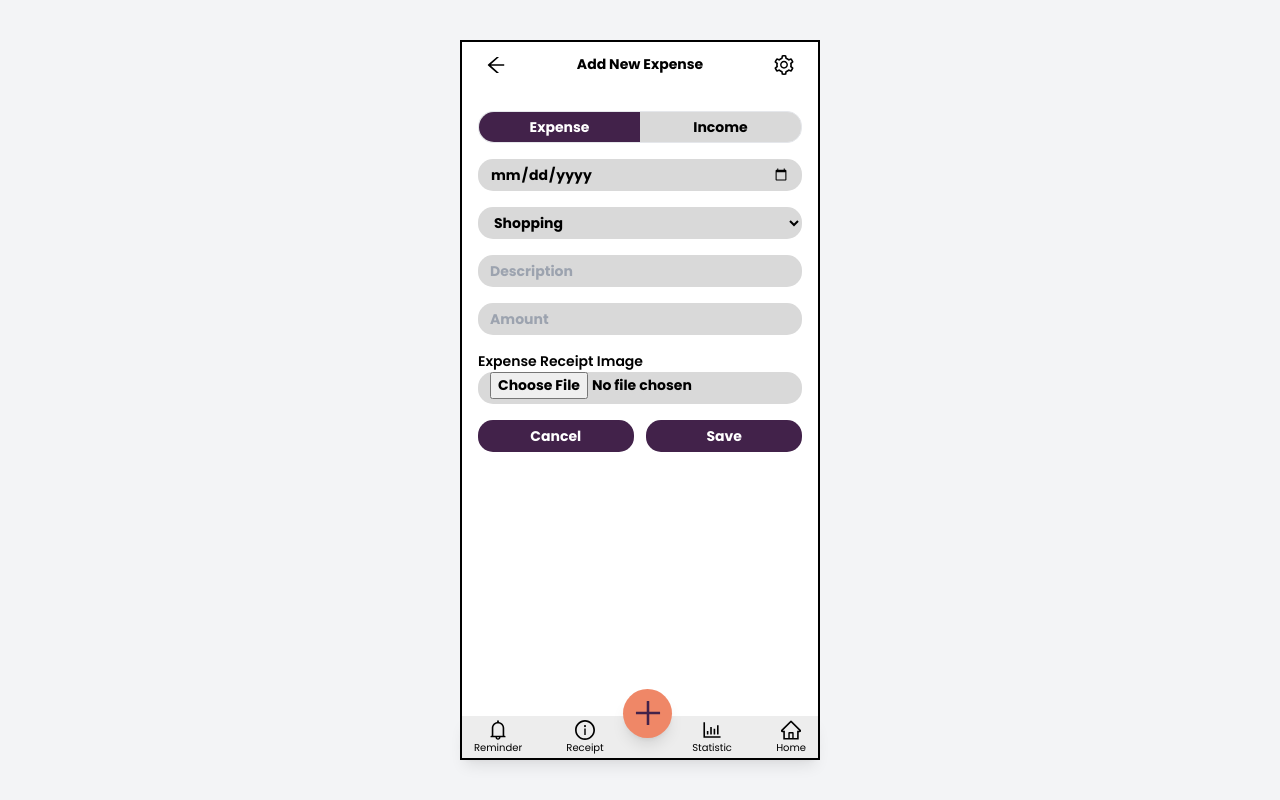
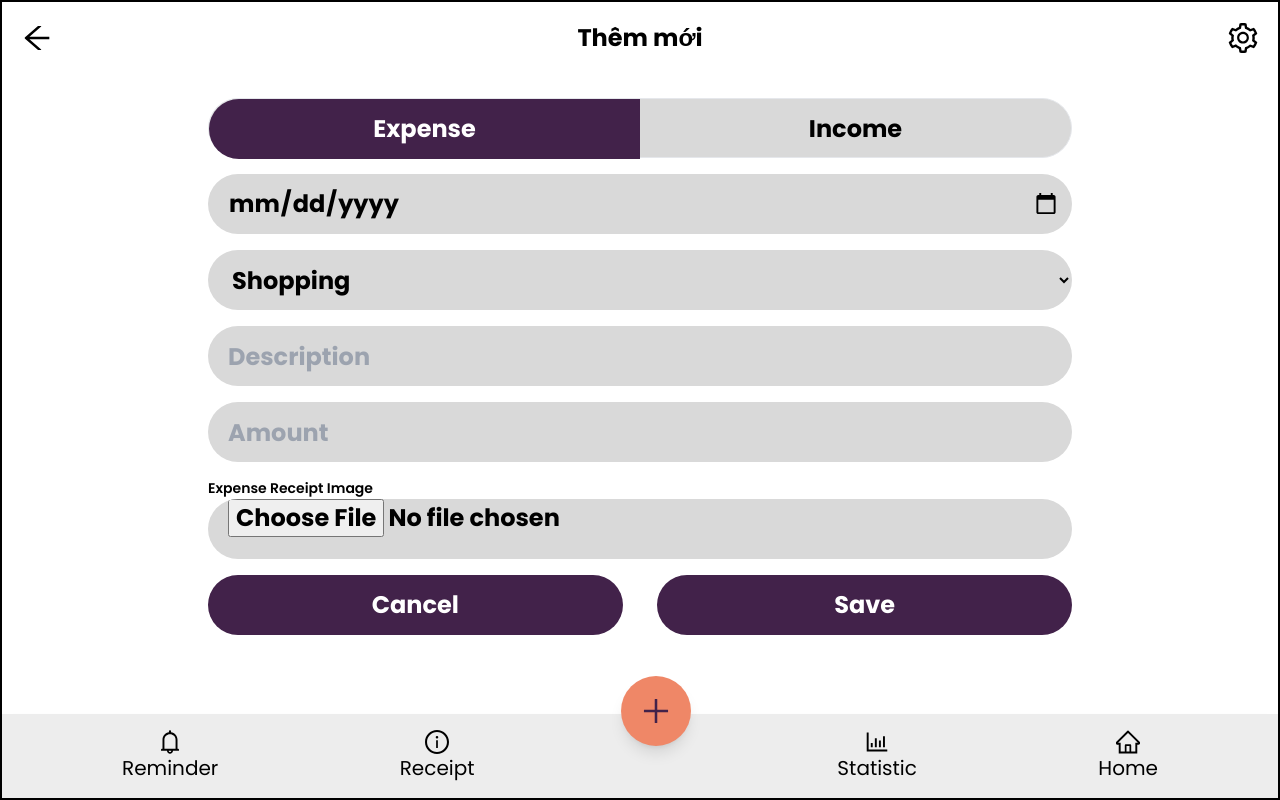
Before and after one commit to Hdang1612/TT11-11, a React (Create React App) app: page /add-expense in a window 1280 px wide. Built offline with nearby package versions, Linux system fonts and the light colour scheme.

Commit message:
feat: Responsive
display chart statistic

```diff
--- a/package.json
+++ b/package.json
@@ -8,8 +8,10 @@
     "@testing-library/jest-dom": "^5.17.0",
     "@testing-library/react": "^13.4.0",
     "@testing-library/user-event": "^13.5.0",
+    "chart.js": "^4.4.6",
     "date-fns": "^4.1.0",
     "react": "^18.3.1",
+    "react-chartjs-2": "^5.2.0",
     "react-dom": "^18.3.1",
     "react-redux": "^9.1.2",
     "react-router-dom": "^6.28.0",
--- a/src/component/ExpenseItem.js
+++ b/src/component/ExpenseItem.js
@@ -24,19 +24,19 @@ const ExpenseItem = ({ name, description, amount }) => {
   return (
     <div className="flex items-center  p-2 rounded-lg">
       <div
-        className={`w-[47px] h-[47px] flex items-center justify-center rounded-full text-black bg-[#CFBBD4] text-[20px] `}
+        className={`w-[47px] h-[47px] flex items-center justify-center rounded-full text-black bg-[#CFBBD4] text-[20px] md:w-[70px] md:h-[70px] md:text-[30px]  `}
 
       >
         {icon}
         {/* <ShoppingCartOutlined className="text-[20px]"></ShoppingCartOutlined> */}
       </div>
       <div className="ml-3">
-        <p className="text-[16px] font-regular text-[#000000]">{name}</p>
-        <p className="text-[12px] font-semibold text-[#AEABAB]">
+        <p className="text-[16px] md:text-2xl font-regular text-[#000000]">{name}</p>
+        <p className="text-[12px] md:text-xl font-semibold text-[#AEABAB]">
           {description}
         </p>
       </div>
-      <div className="ml-auto text-[16px] font-semibold text-[#000000]">
+      <div className="ml-auto text-[16px] md:text-2xl font-semibold text-[#000000]">
         {formatCurrency(amount)}
       </div>
     </div>
--- a/src/component/ExpenseList.js
+++ b/src/component/ExpenseList.js
@@ -14,7 +14,7 @@ const ExpenseList = ({ filter }) => {
 
 
   return (
-    <div>
+    <div className='max-h-[600px]  md:max-h-[520px]'>
       {groupedTransactions?.sorted?.map((group) => (
         <div key={group}>
           <p className=" text-[16px] font-medium">{group}</p>
--- a/src/layout/Header.js
+++ b/src/layout/Header.js
@@ -1,17 +1,17 @@
 import React from "react";
 import { ArrowLeftOutlined, SettingOutlined } from "@ant-design/icons"; // Import các icon từ ant-design
 import { Link } from "react-router-dom";
-function Header() {
+function Header({isUpdate=true}) {
   return (
-    <div className="flex justify-between items-center px-[24px] py-3 bg-transparent text-black ">
+    <div className="flex justify-between items-center px-[24px] py-3 bg-transparent md:p-5  text-black ">
       <Link to="/" className="flex items-center">
-        <ArrowLeftOutlined className="text-xl" />
+        <ArrowLeftOutlined className="text-xl md:text-3xl" />
       </Link>
 
-      <h1 className="text-[14px] font-bold">Add New Expense</h1>
+      <h1 className="text-[14px] md:text-2xl font-bold">{ isUpdate ? "Chỉnh sửa" :"Thêm mới" }</h1>
 
       <button className="flex items-center">
-        <SettingOutlined className="text-xl" />
+        <SettingOutlined className="text-xl md:text-3xl" />
       </button>
     </div>
   );
--- a/src/layout/Layout.js
+++ b/src/layout/Layout.js
@@ -4,7 +4,6 @@ function Layout() {
   return (
     <div className="w-[360px] h-[80vh] bg-gray-200 p-4 px-[18px] py-[22px]">
       <div className="bg-gray-200 h-full">
-        <p></p>
       </div>
     </div>
   )
--- a/src/layout/Menu.js
+++ b/src/layout/Menu.js
@@ -3,35 +3,35 @@ import { BellOutlined,InfoCircleOutlined,PlusOutlined,BarChartOutlined,HomeOutli
 import { Link } from 'react-router-dom';
 function Menu() {
   return (
-    <div className="absolute bottom-0 left-0 w-full bg-[#EDEDED] h-[42px] shadow-lg z-50 py-1 px-3 ">
+    <div className="absolute bottom-0 left-0 w-full bg-[#EDEDED]  shadow-lg z-50 py-1 px-5 md:px-[120px]  ">
       <div className="flex justify-between items-center ">
 
-        <Link to="/reminder" className="flex flex-col items-center">
-          <BellOutlined className="text-xl" />
-          <span className="text-[10px]">Reminder</span>
+        <Link to="/reminder" className="flex flex-col items-center md:py-3">
+          <BellOutlined className="text-xl md:text-[24px]" />
+          <span className="text-[10px] sm:text-xl">Reminder</span>
         </Link>
 
-        <Link to="/receipt" className="flex flex-col items-center">
-          <InfoCircleOutlined className="text-xl" />
-          <span className="text-[10px]">Receipt</span>
+        <Link to="/receipt" className="flex flex-col items-center md:py-3">
+          <InfoCircleOutlined className="text-xl md:text-[24px]" />
+          <span className="text-[10px] sm:text-xl">Receipt</span>
         </Link>
 
         <div className="relative flex flex-col items-center justify-center">
-          <Link to="/add-expense" className="absolute bottom-0 -translate-y-[0px]">
-            <div className="w-[49px] h-[49px] bg-[#EF8767] rounded-full flex items-center justify-center shadow-lg">
+          <Link to="/add-expense" className="absolute bottom-0 -translate-y-[0px] md:translate-y-[-10px] ">
+            <div className="w-[49px] h-[49px] md:w-[70px] md:h-[70px] bg-[#EF8767] rounded-full flex items-center justify-center shadow-lg">
               <PlusOutlined className="text-[#42224A] font-bold text-3xl" />
             </div>
           </Link>
         </div>
 
-        <Link to="/statistics" className="flex flex-col items-center">
-          <BarChartOutlined className="text-xl" />
-          <span className="text-[10px]">Statistic</span>
+        <Link to="/statistics" className="flex flex-col items-center md:py-3">
+          <BarChartOutlined className="text-xl md:text-[24px]" />
+          <span className="text-[10px] sm:text-xl">Statistic</span>
         </Link>
 
-        <Link to="/" className="flex flex-col items-center">
-          <HomeOutlined className="text-xl" />
-          <span className="text-[10px]">Home</span>
+        <Link to="/" className="flex flex-col items-center md:py-3">
+          <HomeOutlined className="text-xl md:text-[24px] " />
+          <span className="text-[10px] sm:text-xl">Home</span>
         </Link>
 
       </div>
--- a/src/page/ExpensePage.js
+++ b/src/page/ExpensePage.js
@@ -44,13 +44,13 @@ function ExpensePage() {
 
   return (
     <div className="min-h-screen bg-gray-100 flex items-center justify-center">
-      <div className="w-[360px] h-[90vh] bg-white relative border-black border-2">
-        <Header />
-        <div className="px-4 py-6 space-y-4 text-[14px] font-bold">
+      <div className="w-full  h-[100vh] bg-white relative border-black border-2">
+        <Header isUpdate={false} />
+        <div className="px-4 py-6 space-y-4 text-[14px] font-bold xl:w-[70vw] md:mx-auto">
           {/* Toggle Expense/Income */}
-          <div className="flex border rounded-[15px] h-[32px] bg-[#D9D9D9]">
+          <div className="flex border rounded-[15px] h-[32px] md:h-[60px] md:rounded-full bg-[#D9D9D9]">
             <button
-              className={`flex-1 h-full rounded-l-[15px] ${
+              className={`flex-1 h-full rounded-l-full md:h-[60px] md:text-2xl  ${
                 isExpense
                   ? "bg-[#42224A] text-white"
                   : "bg-transparent text-black"
@@ -60,7 +60,7 @@ function ExpensePage() {
               Expense
             </button>
             <button
-              className={`flex-1 h-full rounded-r-[15px] ${
+              className={`flex-1 h-full rounded-r-[15px] md:h-[60px] md:text-2xl  ${
                 !isExpense
                   ? "bg-[#42224A] text-white"
                   : "bg-transparent text-black"
@@ -74,14 +74,14 @@ function ExpensePage() {
           <div>
             <input
               type="date"
-              className="w-full rounded-[15px] h-[32px] bg-[#D9D9D9] font-bold text-[14px] px-3"
+              className="w-full rounded-[15px] h-[32px] md:h-[60px] md:rounded-full md:text-2xl md:ps-5 bg-[#D9D9D9] font-bold text-[14px] px-3"
               value={date}
               onChange={(e) => setDate(e.target.value)}
             />
           </div>
 
           <select
-            className="w-full rounded-[15px] h-[32px] bg-[#D9D9D9] font-bold text-[14px] px-3"
+            className="w-full rounded-[15px] h-[32px] md:h-[60px] md:rounded-full md:text-2xl md:ps-5 bg-[#D9D9D9] font-bold text-[14px] px-3"
             value={category}
             onChange={(e) => setCategory(e.target.value)}
           >
@@ -95,7 +95,7 @@ function ExpensePage() {
           <div>
             <input
               type="text"
-              className="w-full rounded-[15px] h-[32px] bg-[#D9D9D9] font-bold text-[14px] px-3"
+              className="w-full rounded-[15px] h-[32px] md:h-[60px] md:rounded-full md:text-2xl md:ps-5 bg-[#D9D9D9] font-bold text-[14px] px-3"
               placeholder="Description"
               value={description}
               onChange={(e) => setDescription(e.target.value)}
@@ -105,7 +105,7 @@ function ExpensePage() {
           <div>
             <input
               type="number"
-              className="w-full rounded-[15px] h-[32px] bg-[#D9D9D9] font-bold text-[14px] px-3"
+              className="w-full rounded-[15px] h-[32px] md:h-[60px] md:rounded-full md:text-2xl md:ps-5 bg-[#D9D9D9] font-bold text-[14px] px-3"
               placeholder="Amount"
               value={amount}
               onChange={(e) => setAmount(e.target.value)}
@@ -114,24 +114,24 @@ function ExpensePage() {
 
           {/* Receipt Upload */}
           <div>
-            <label className="text-sm font-semibold">
+            <label className="text-sm font-semibold md-text-xl" >
               Expense Receipt Image
             </label>
             <input
               type="file"
-              className="w-full rounded-[15px] h-[32px] bg-[#D9D9D9] font-bold text-[14px] px-3"
+              className="w-full rounded-[15px] h-[32px] md:h-[60px] md:rounded-full md:text-2xl md:ps-5 bg-[#D9D9D9] font-bold text-[14px] px-3"
               onChange={(e) => setReceipt(e.target.files[0])}
             />
           </div>
 
           {/* Action Buttons */}
           <div className="flex justify-between mt-4">
-            <button className="w-[48%] h-[32px] bg-[#42224A] rounded-[15px] font-bold text-[14px] text-white">
+            <button className="w-[48%] h-[32px] bg-[#42224A] rounded-[15px] md:h-[60px] md:rounded-full md:text-2xl font-bold text-[14px] text-white">
               Cancel
             </button>
             <button
               onClick={handleSave}
-              className="w-[48%] h-[32px] bg-[#42224A] rounded-[15px] font-bold text-[14px] text-white"
+              className="w-[48%] h-[32px] bg-[#42224A] rounded-[15px] md:h-[60px] md:rounded-full md:text-2xl font-bold text-[14px] text-white"
             >
               Save
             </button>
```
Also changed, not shown: src/component/ChartStatistic.js (added, +130 -0 lines), src/page/HomePage.js (+20 -32 lines), src/page/UpdatePage.js (+13 -13 lines), src/redux-toolkit/transaction.js (+42 -12 lines), 1 other file (tests, documents, lock files or other folders).
